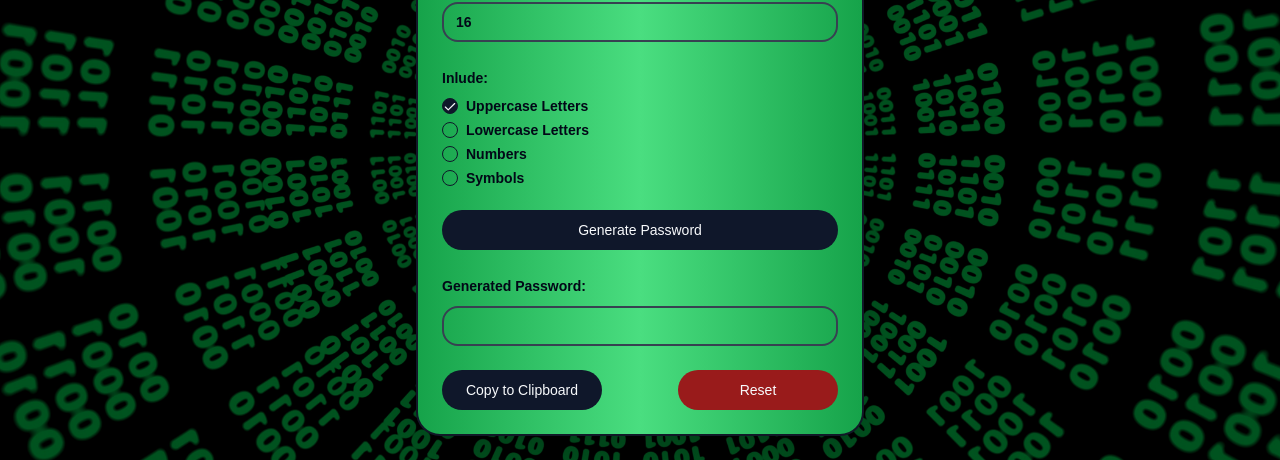
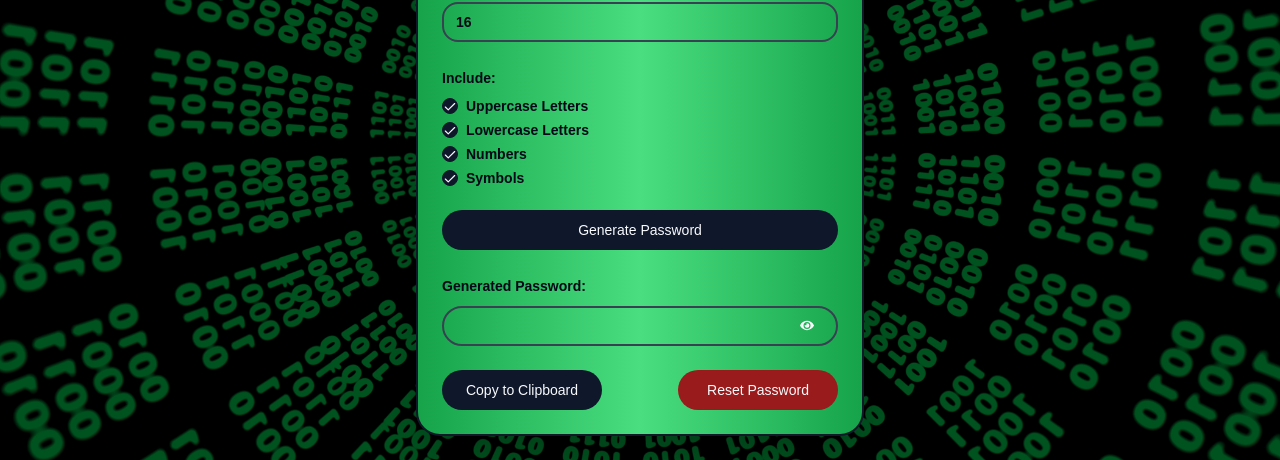
Before and after one commit to Tahasiraj1/Password-Generator-Project-10-Next.js, a Next.js app: page / in a window 1280 px wide. Shown: the part 256-716 px from the top of the page. Built offline with nearby package versions, Linux system fonts and the light colour scheme.

Commit message:
first commit

```diff
--- a/components/password-generator.tsx
+++ b/components/password-generator.tsx
@@ -1,14 +1,7 @@
 "use client";
 
 import { useState, ChangeEvent } from 'react';
-import {
-    Card,
-    CardHeader,
-    CardTitle,
-    CardDescription,
-    CardContent,
-    CardFooter
-} from "@/components/ui/card";
+import { Card } from "@/components/ui/card";
 import { Label } from "@/components/ui/label";
 import { Input } from "@/components/ui/input";
 import { Checkbox } from "@/components/ui/checkbox";
@@ -19,10 +12,15 @@ import { FaEye, FaEyeSlash } from 'react-icons/fa';
 export default function GeneratePassword() {
     const [length, setLength] = useState<number>(16);
     const [includeUppercase, setIncludeUppercase] = useState<boolean>(true);
-    const [includeLowercase, setIncludeLowercase] = useState<boolean>(false);
-    const [includeNumbers, setIncludeNumbers] = useState<boolean>(false);
-    const [includeSymbols, setIncludeSymbols] = useState<boolean>(false);
+    const [includeLowercase, setIncludeLowercase] = useState<boolean>(true);
+    const [includeNumbers, setIncludeNumbers] = useState<boolean>(true);
+    const [includeSymbols, setIncludeSymbols] = useState<boolean>(true);
     const [password, setPassword] = useState<string>("");
+    const [passwordVisible, setPasswordVisible] = useState<boolean>(false);
+
+    const togglePasswordVisibility = (): void => {
+        setPasswordVisible(!passwordVisible);
+    };
 
     const handleLengthChange = (e: ChangeEvent<HTMLInputElement>): void => {
         setLength(Number(e.target.value));
@@ -56,33 +54,27 @@ export default function GeneratePassword() {
             const randomIndex = Math.floor(Math.random() * allChars.length);
             generatedPassword += allChars[randomIndex];
         }
-        setPassword(generatedPassword)
+        setPassword(generatedPassword);
     }
 
     const copyToClipboard = (): void => {
         navigator.clipboard.writeText(password).then(
-            (success) => {
-                alert("password copied to clipboard!");
+            () => {
+                alert("Password copied to clipboard!");
             },
-            (error) => {
-                alert("Failed to copy password to clipboard.")
+            () => {
+                alert("Failed to copy password to clipboard.");
             }
         );
     };
 
-
     const resetPassword = (): void => {
-        const confirmation = confirm("Are you sure, you want to reset your password?");
+        const confirmation = confirm("Are you sure you want to reset your password?");
         if (confirmation) {
-            setLength(16);
-            setIncludeUppercase(true);
-            setIncludeLowercase(false);
-            setIncludeNumbers(false);
-            setIncludeSymbols(false);
             setPassword("");
             alert("Password has been reset!");
         } else {
-            alert("Password reset canceled.")
+            alert("Password reset canceled.");
         }
     }
 
@@ -103,9 +95,9 @@ export default function GeneratePassword() {
                         </p>
                     </div>
                     <div className='font-bold space-y-2'>
-                        <label htmlFor='lenght'>Password Length</label>
+                        <label htmlFor='length'>Password Length</label>
                         <Input
-                        id='lenght'
+                        id='length'
                         type='number'
                         min="8"
                         max="32"
@@ -115,7 +107,7 @@ export default function GeneratePassword() {
                         />
                     </div>
                     <div className='space-y-2'>
-                        <Label className='font-bold'>Inlude:</Label>
+                        <Label className='font-bold'>Include:</Label>
                         <div className='flex items-center space-x-2'>
                             <Checkbox
                             className='rounded-3xl'
@@ -155,7 +147,7 @@ export default function GeneratePassword() {
                     </div>
                     <Button
                     type='button'
-                    className='w-full rounded-3xl active:scale-95 transition-transform duration-100'
+                    className='w-full rounded-3xl active:bg-gray-900 active:scale-95 transition-transform duration-100'
                     onClick={generatePassword}
                     >
                         Generate Password
@@ -166,11 +158,19 @@ export default function GeneratePassword() {
                         </Label>
                         <Input
                         id='password'
-                        type='text'
+                        type={passwordVisible ? 'text' : 'password'}
                         value={password}
                         readOnly
-                        className='flex rounded-2xl border-2 border-gray-700'
+                        className='flex rounded-3xl border-2 border-gray-700'
                         />
+                        <Button
+                            type='button'
+                            onClick={togglePasswordVisibility}
+                            className='bg-green hover:bg-green absolute right-2 top-1/2 transform -translate-y-1/4 size-15 active:scale-50 transition-transform duration-100'
+                            aria-label="Toggle Password Visibility"
+                        >
+                            {passwordVisible ? <FaEyeSlash /> : <FaEye />}
+                        </Button>
                     </div>
                     <div className='flex items-center justify-between'>
                         <Button
@@ -185,7 +185,7 @@ export default function GeneratePassword() {
                         onClick={resetPassword}
                         className='rounded-3xl w-40 bg-red-800 hover:bg-red-600 active:scale-95 transition-transform duration-100'
                         >
-                            Reset
+                            Reset Password
                         </Button>
                     </div>
                 </div>
```
Also changed, not shown: 1 other file (tests, documents, lock files or other folders).
